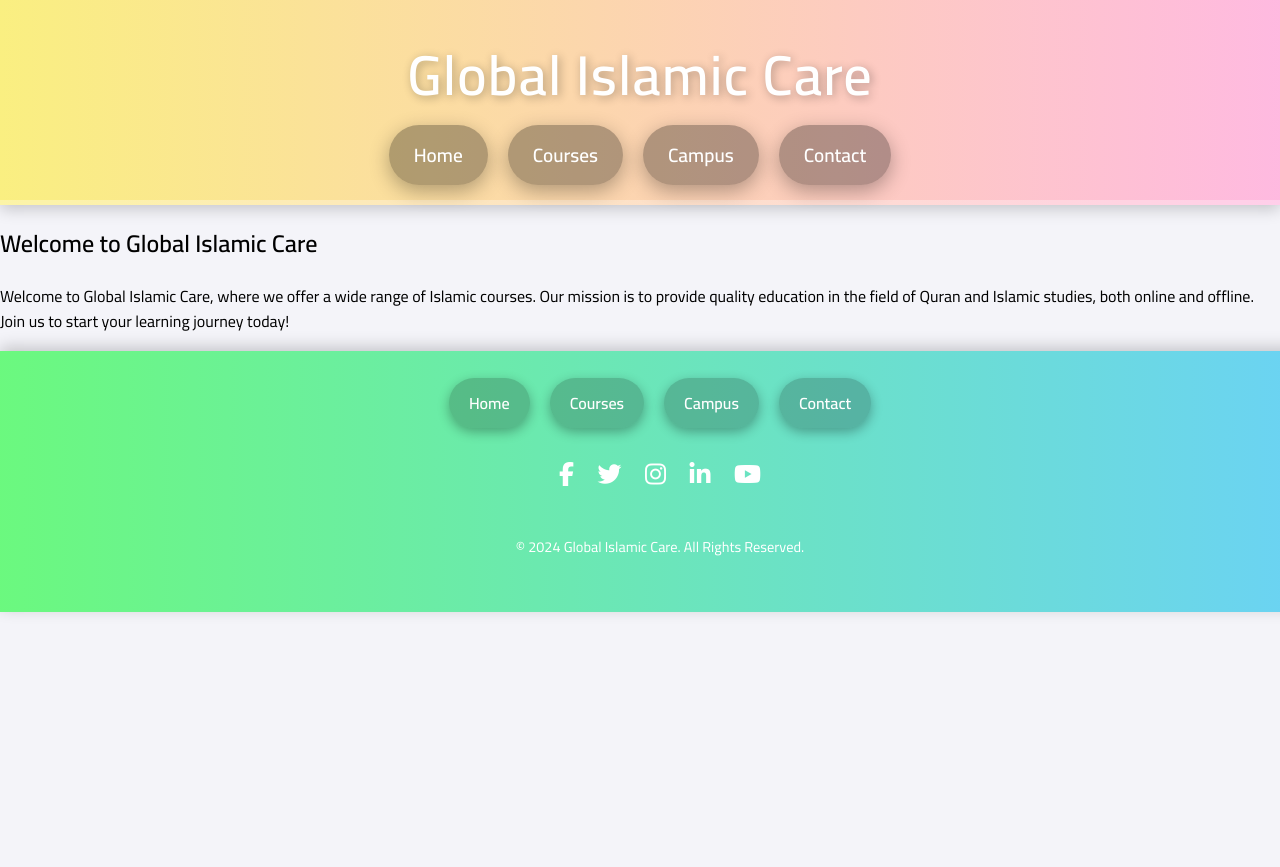
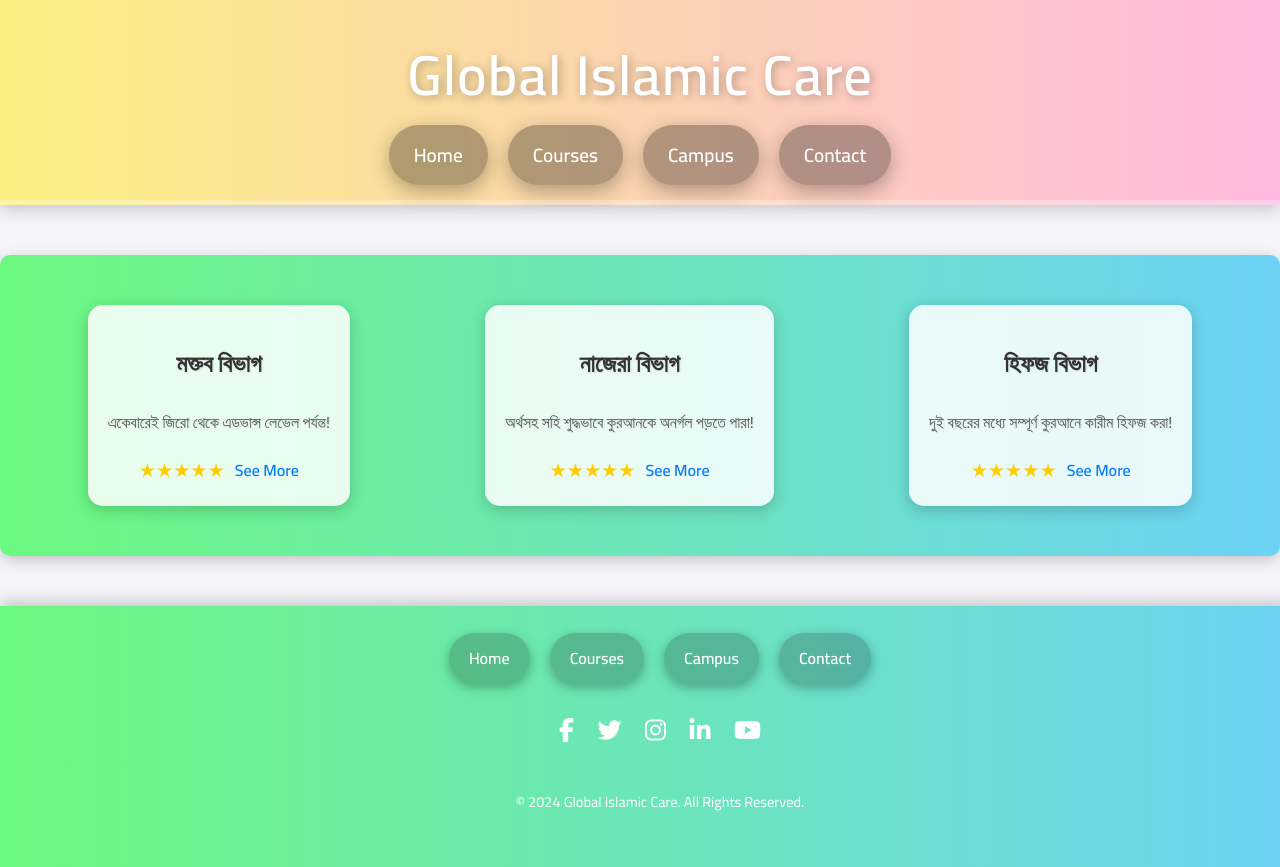
Before and after one commit to devheal-ltd/Global_islamic_care_Web_project, a plain HTML site: page index.html in a window 1280 px wide. Shown: the top 867 px of the page. Before the commit the page ends 800 px from the top, so only its background shows below. Drawn offline with Linux system fonts and the light colour scheme.

Commit message:
Service_section_add

```diff
--- a/index.html
+++ b/index.html
@@ -45,11 +45,38 @@
         </div>
     </header>
 
-    <!-- Placeholder content to test scrolling behavior -->
-    <section id="home">
-        <h2>Welcome to Global Islamic Care</h2>
-        <p>Welcome to Global Islamic Care, where we offer a wide range of Islamic courses. Our mission is to provide quality education in the field of Quran and Islamic studies, both online and offline. Join us to start your learning journey today!</p>
-    </section>
+<main>
+<!-- Services Section -->
+<section class="services-section">
+    <div class="service-card">
+        <h2 class="service-title">মক্তব বিভাগ</h2>
+        <p class="service-description">একেবারেই জিরো থেকে এডভান্স লেভেল পর্যন্ত!</p>
+        <div class="service-rating">
+            <span class="stars">★★★★★</span>
+            <a href="#moktab-details" class="see-more">See More</a>
+        </div>
+    </div>
+
+    <div class="service-card">
+        <h2 class="service-title">নাজেরা বিভাগ</h2>
+        <p class="service-description">অর্থসহ সহি শুদ্ধভাবে কুরআনকে অনর্গল পড়তে পারা!</p>
+        <div class="service-rating">
+            <span class="stars">★★★★★</span>
+            <a href="#nazerah-details" class="see-more">See More</a>
+        </div>
+    </div>
+
+    <div class="service-card">
+        <h2 class="service-title">হিফজ বিভাগ</h2>
+        <p class="service-description">দুই বছরের মধ্যে সম্পূর্ণ কুরআনে কারীম হিফজ করা!</p>
+        <div class="service-rating">
+            <span class="stars">★★★★★</span>
+            <a href="#hifz-details" class="see-more">See More</a>
+        </div>
+    </div>
+</section>
+</main>
+
 <!-- Footer Section -->
 <footer>
     <div class="footer-container">
--- a/style.css
+++ b/style.css
@@ -97,6 +97,103 @@ nav ul li {
         font-size: 1rem;
     }
 }
+/* Service Section Styles */
+.services-section {
+    display: flex;
+    justify-content: space-around;
+    align-items: stretch;
+    padding: 50px 20px;
+    background: linear-gradient(90deg, #ff6b6b, #ffcc00, #6bff6b, #6bcfff, #b66bff);
+    background-size: 500% 500%;
+    animation: gradientAnimation 15s linear infinite;
+    box-shadow: 0 4px 15px rgba(0, 0, 0, 0.2);
+    border-radius: 10px;
+    margin: 50px 0;
+}
+
+.service-card {
+    background-color: rgba(255, 255, 255, 0.85);
+    box-shadow: 0 4px 15px rgba(0, 0, 0, 0.2);
+    border-radius: 15px;
+    padding: 20px;
+    max-width: 300px;
+    transition: transform 0.3s, box-shadow 0.3s;
+    text-align: center;
+    display: flex;
+    flex-direction: column;
+    align-items: center;
+}
+
+.service-card:hover {
+    transform: translateY(-10px);
+    box-shadow: 0 6px 20px rgba(0, 0, 0, 0.3);
+}
+
+.service-title {
+    font-size: 1.5rem;
+    font-weight: bold;
+    margin-bottom: 10px;
+    color: #333;
+    text-shadow: 1px 1px 2px rgba(0, 0, 0, 0.1);
+}
+
+.service-description {
+    font-size: 1rem;
+    margin-bottom: 20px;
+    color: #555;
+    text-shadow: 1px 1px 2px rgba(0, 0, 0, 0.1);
+}
+
+.service-rating {
+    display: flex;
+    align-items: center;
+    justify-content: center;
+    gap: 10px;
+}
+
+.stars {
+    color: #ffcc00;
+    font-size: 1.2rem;
+}
+
+.see-more {
+    color: #007bff;
+    text-decoration: none;
+    font-weight: bold;
+    transition: color 0.3s, transform 0.3s;
+}
+
+.see-more:hover {
+    color: #0056b3;
+    transform: translateX(5px);
+}
+
+/* Responsive Design */
+@media (max-width: 768px) {
+    .services-section {
+        flex-direction: column;
+        align-items: center;
+    }
+
+    .service-card {
+        max-width: 90%;
+        margin-bottom: 30px;
+    }
+}
+
+/* Gradient Animation */
+@keyframes gradientAnimation {
+    0% {
+        background-position: 0% 50%;
+    }
+    50% {
+        background-position: 100% 50%;
+    }
+    100% {
+        background-position: 0% 50%;
+    }
+}
+
 /* Footer Styles */
 footer {
     background: linear-gradient(90deg, #ff6b6b, #ffcc00, #6bff6b, #6bcfff, #b66bff); /* Matching Header Background */
```
